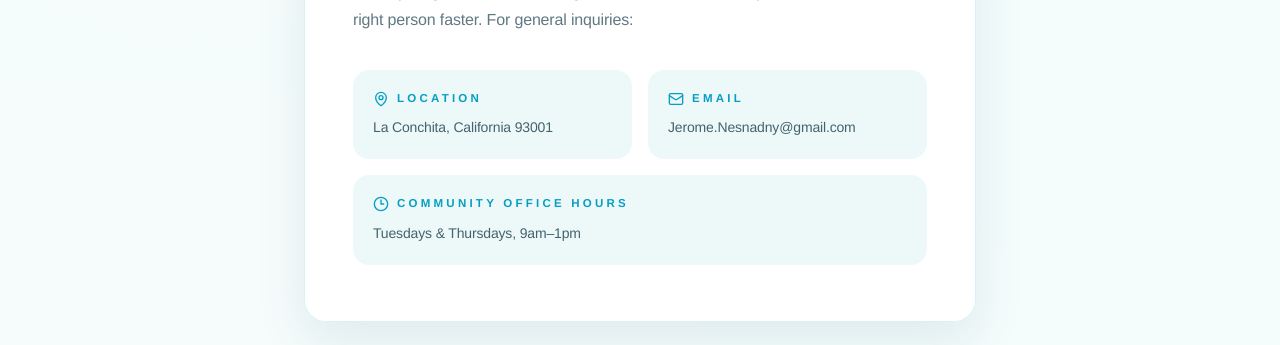
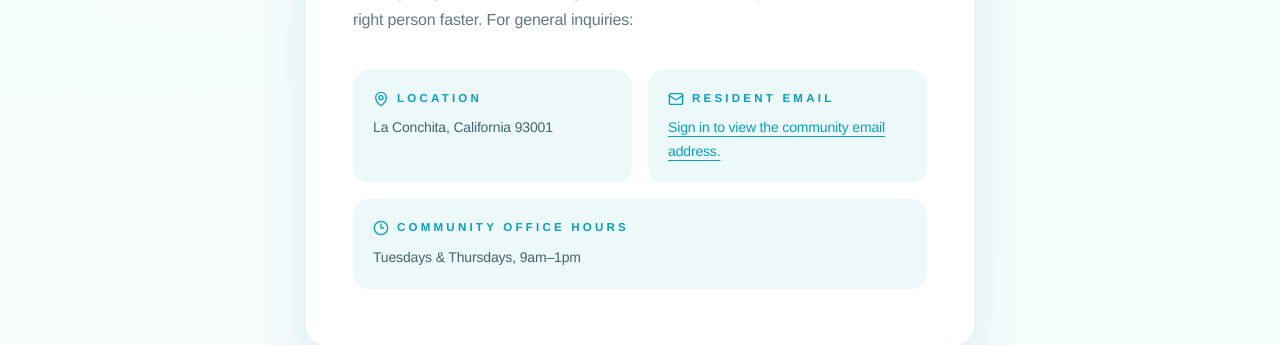
Before and after one commit to ereider1/laconchitabeach, a Next.js app: page /contact in a window 1280 px wide. Shown: the part 401-746 px from the top of the page. Built offline with nearby package versions, Linux system fonts and the light colour scheme; no server answers.

Commit message:
hide email from public

```diff
--- a/app/(marketing)/contact/page.tsx
+++ b/app/(marketing)/contact/page.tsx
@@ -1,8 +1,12 @@
 import SiteHeader from "@/components/SiteHeader";
 import SiteFooter from "@/components/SiteFooter";
+import Link from "next/link";
+import { auth } from "@clerk/nextjs/server";
 import { Clock3, Mail, MapPin } from "lucide-react";
 
-export default function ContactPage() {
+export default async function ContactPage() {
+  const { userId } = await auth();
+
   return (
     <div className="site-frame">
       <SiteHeader />
@@ -28,13 +32,29 @@ export default function ContactPage() {
               </dt>
               <dd className="mt-2 text-sm leading-6 text-ink/75">La Conchita, California 93001</dd>
             </div>
+            {userId ? (
               <div className="rounded-2xl bg-sand/55 p-5">
                 <dt className="eyebrow flex items-center gap-2 text-marina">
                   <Mail className="h-4 w-4" aria-hidden="true" />
                   Email
                 </dt>
-              <dd className="mt-2 text-sm leading-6 text-ink/75">Jerome.Nesnadny@gmail.com</dd>
+                <dd className="mt-2 text-sm leading-6 text-ink/75">
+                  Jerome.Nesnadny@gmail.com
+                </dd>
               </div>
+            ) : (
+              <div className="rounded-2xl bg-sand/55 p-5">
+                <dt className="eyebrow flex items-center gap-2 text-marina">
+                  <Mail className="h-4 w-4" aria-hidden="true" />
+                  Resident email
+                </dt>
+                <dd className="mt-2 text-sm leading-6 text-ink/75">
+                  <Link href="/sign-in" className="text-marina underline underline-offset-4">
+                    Sign in to view the community email address.
+                  </Link>
+                </dd>
+              </div>
+            )}
             <div className="rounded-2xl bg-sand/55 p-5 sm:col-span-2">
               <dt className="eyebrow flex items-center gap-2 text-marina">
                 <Clock3 className="h-4 w-4" aria-hidden="true" />
```
Lines whose indentation alone changed are shown as unchanged.
